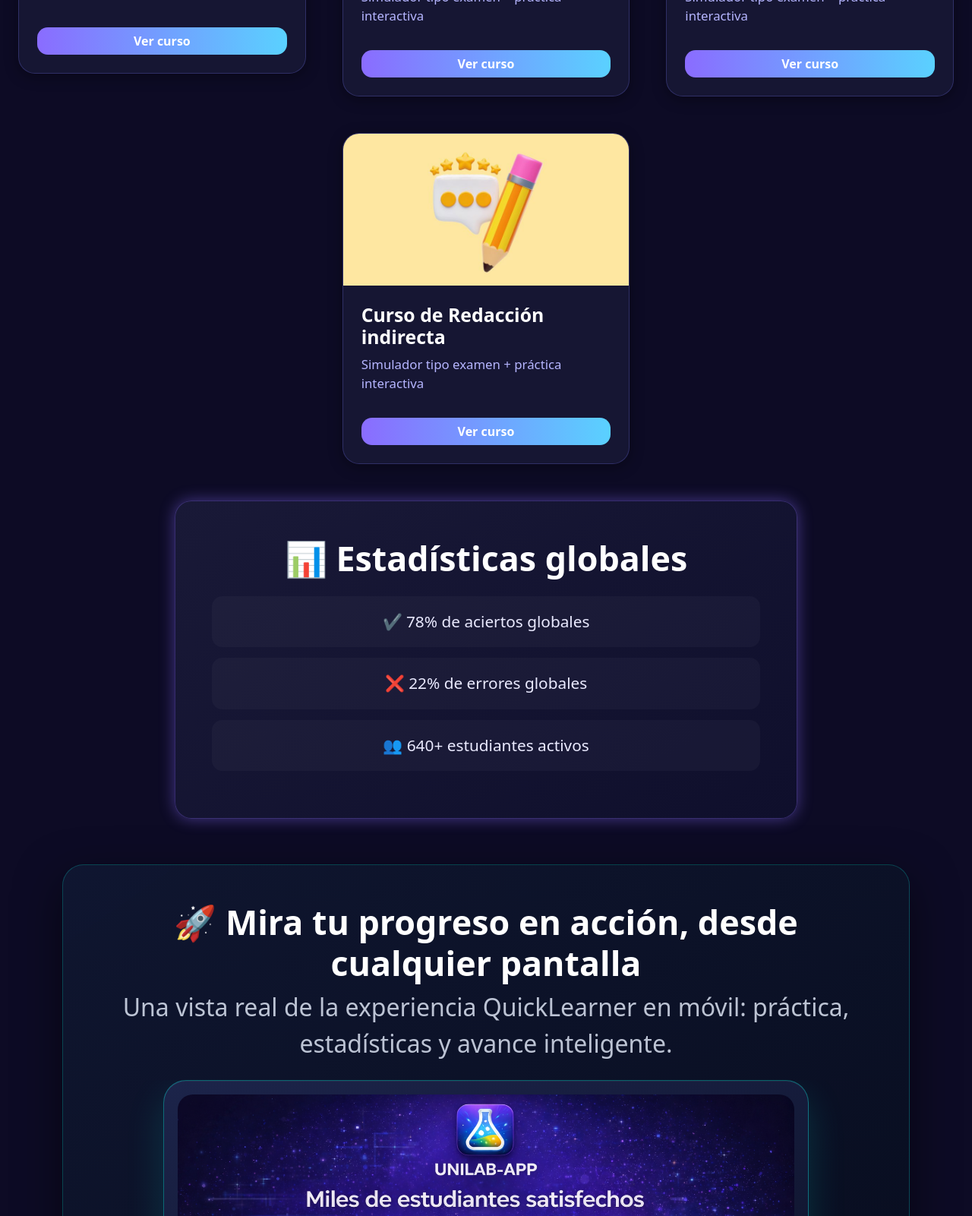
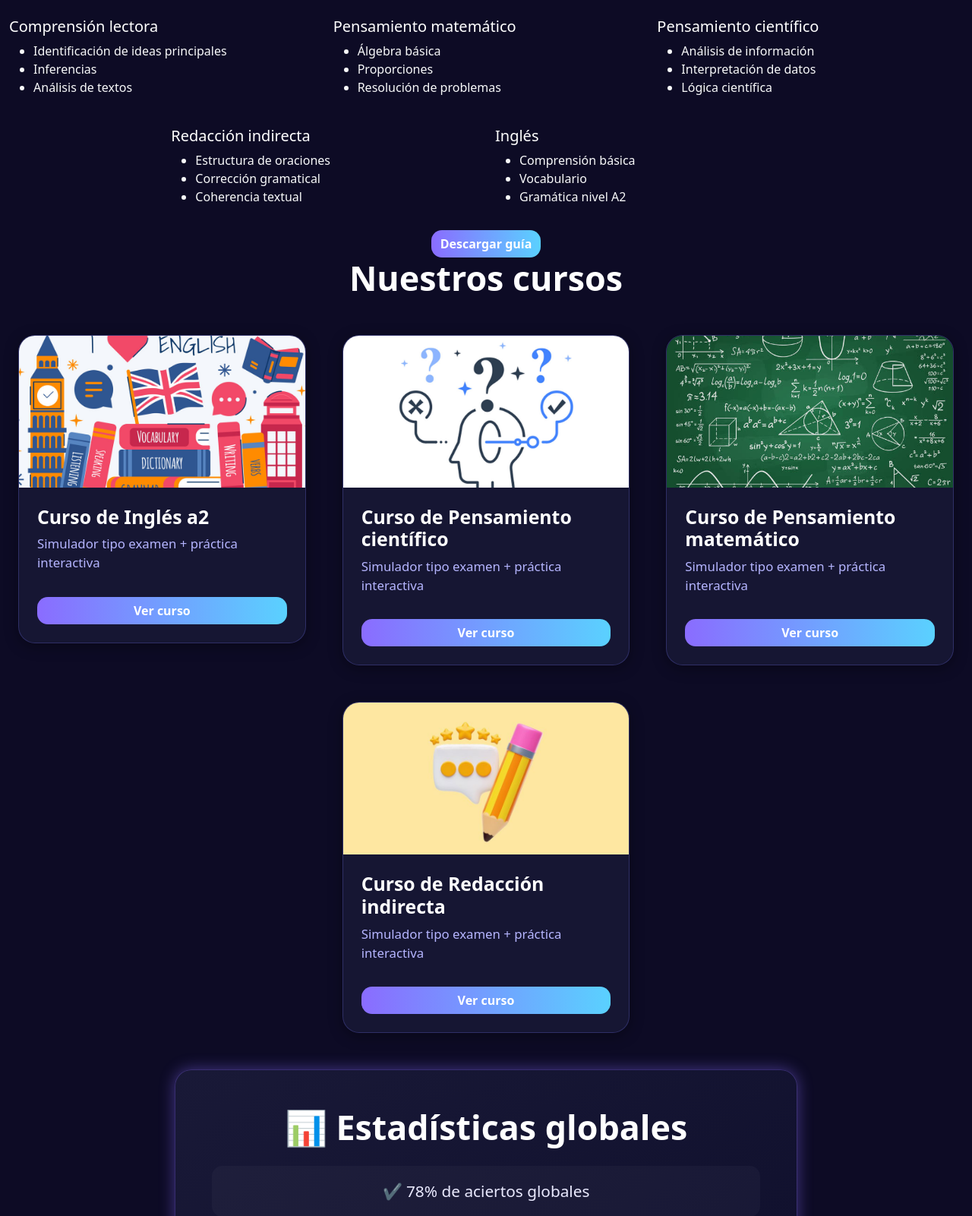
Before and after one commit to Hormic-Alem/UNILABB---CURSSO, a Flask app: page /landing in a window 1280 px wide. Shown: the part 1217-2818 px from the top of the page at 76% size. Run offline with Flask 3, Linux system fonts and the light colour scheme; data that the repository does not hold is empty.

Commit message:
Add Temario EXANI-II visual section to home and landing

```diff
--- a/templates/landing.html
+++ b/templates/landing.html
@@ -1,6 +1,14 @@
 <!DOCTYPE html>
 <html lang="es">
 <head>
+    <!-- Google tag (gtag.js) -->
+    <script async src="https://www.googletagmanager.com/gtag/js?id=G-JVMYZCDSZ5"></script>
+    <script>
+      window.dataLayer = window.dataLayer || [];
+      function gtag(){dataLayer.push(arguments);}
+      gtag('js', new Date());
+      gtag('config', 'G-JVMYZCDSZ5');
+    </script>
     <meta charset="UTF-8">
     <title>UNILAB APP - Aprende Fácil</title>
 
@@ -90,6 +98,63 @@
     </div>
 </section>
 
+
+<!-- ================= TEMARIO EXANI-II ================= -->
+<section class="courses-section">
+    <h2 class="section-title text-center mb-2">Temario EXANI-II (Ingreso a Universidad)</h2>
+    <p class="text-center text-light mb-4">Estos son los temas clave que debes dominar para tu examen</p>
+
+    <div class="text-center mb-4">
+        <img src="/static/temarios/temario_exani.jpg" class="img-fluid rounded" alt="Temario EXANI-II">
+    </div>
+
+    <div class="row g-4 justify-content-center mx-0 text-light">
+        <div class="col-lg-4 col-md-6">
+            <h5 class="text-white">Comprensión lectora</h5>
+            <ul>
+                <li>Identificación de ideas principales</li>
+                <li>Inferencias</li>
+                <li>Análisis de textos</li>
+            </ul>
+        </div>
+        <div class="col-lg-4 col-md-6">
+            <h5 class="text-white">Pensamiento matemático</h5>
+            <ul>
+                <li>Álgebra básica</li>
+                <li>Proporciones</li>
+                <li>Resolución de problemas</li>
+            </ul>
+        </div>
+        <div class="col-lg-4 col-md-6">
+            <h5 class="text-white">Pensamiento científico</h5>
+            <ul>
+                <li>Análisis de información</li>
+                <li>Interpretación de datos</li>
+                <li>Lógica científica</li>
+            </ul>
+        </div>
+        <div class="col-lg-4 col-md-6">
+            <h5 class="text-white">Redacción indirecta</h5>
+            <ul>
+                <li>Estructura de oraciones</li>
+                <li>Corrección gramatical</li>
+                <li>Coherencia textual</li>
+            </ul>
+        </div>
+        <div class="col-lg-4 col-md-6">
+            <h5 class="text-white">Inglés</h5>
+            <ul>
+                <li>Comprensión básica</li>
+                <li>Vocabulario</li>
+                <li>Gramática nivel A2</li>
+            </ul>
+        </div>
+    </div>
+
+    <div class="text-center mt-3">
+        <a href="/static/temarios/guia_exani.pdf" download class="btn neon-btn">Descargar guía</a>
+    </div>
+</section>
 
 <!-- ================= CURSOS ================= -->
 <section id="courses" class="courses-section">
```
Also changed, not shown: templates/home.html (+57 -0 lines).
